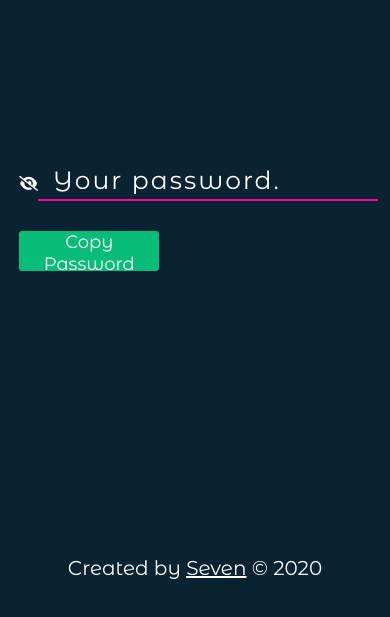
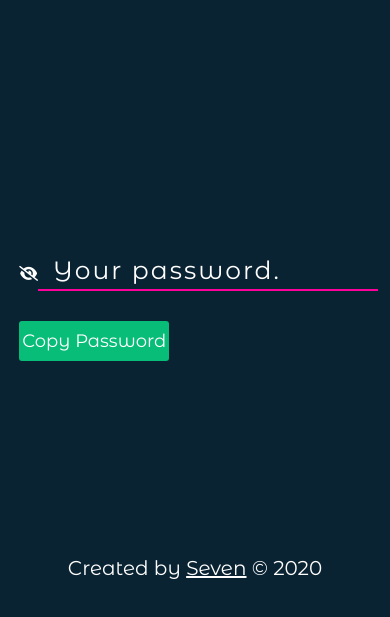
Before and after one commit to Caleb335/password-strenght, a plain HTML site: page index.html in a window 390 px wide. Shown: the part 65-682 px from the top of the page. Drawn offline with Linux system fonts and the light colour scheme.

Commit message:
adjust button font in mobile view

```diff
--- a/src/assets/styles/main.css
+++ b/src/assets/styles/main.css
@@ -57,13 +57,13 @@ main input:hover {
     margin-left: 2%;
     background: #07bd77;
     outline: none;
-    width: 140px;
+    width: 150px;
     height: 40px;
     margin-top: 8%;
     border: none;
     color: #fff;
     text-transform: capitalize;
-    font-size: 19px;
+    font-size: 17px;
     border-radius: 3px;
 }
 .btn:hover {
@@ -115,6 +115,7 @@ main input:hover {
     main .flex-container {
         display: block;
         margin-left: 3%;
+        align-content: center;
     }
     main input {
         width: 90%;
```
